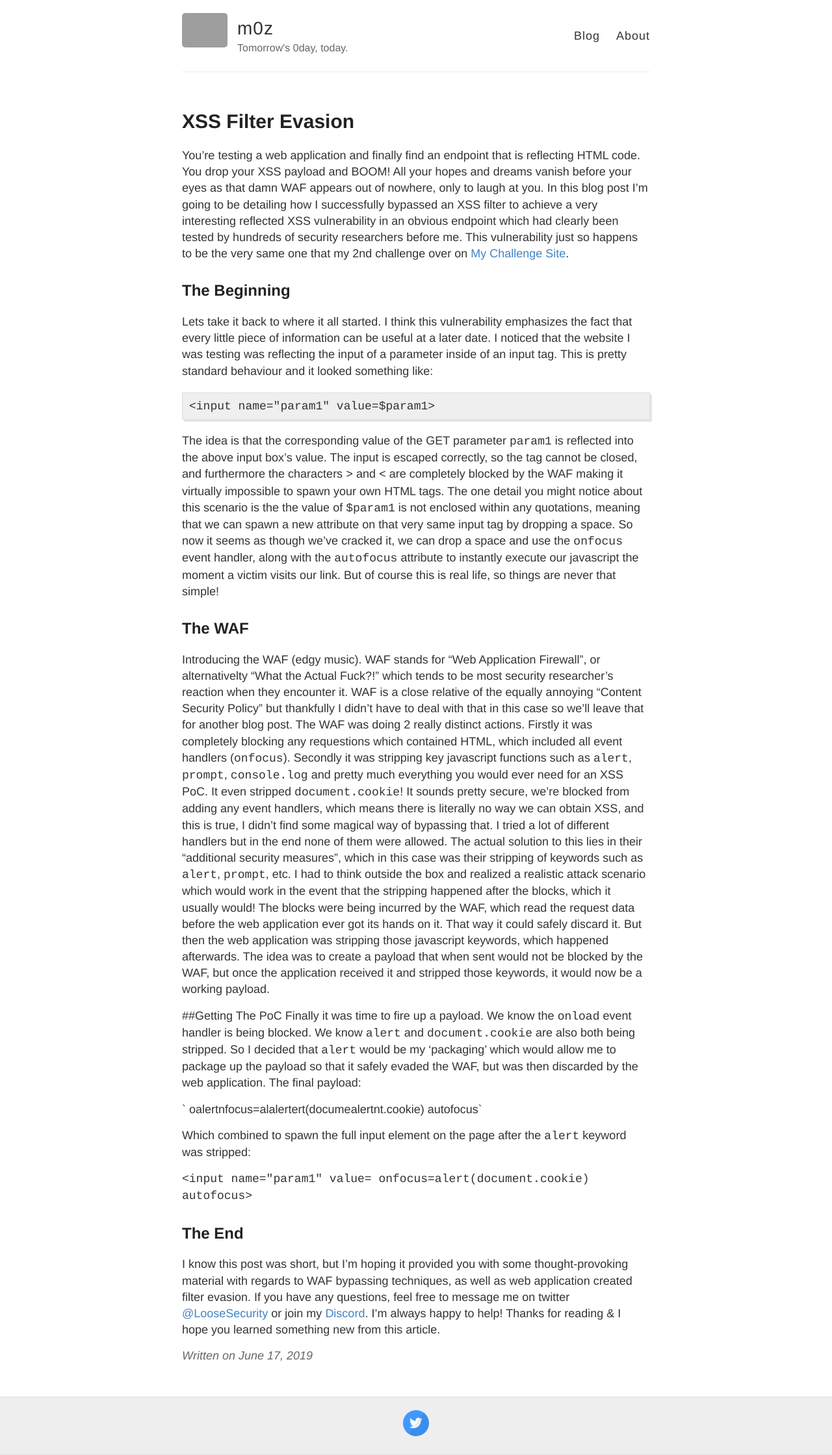
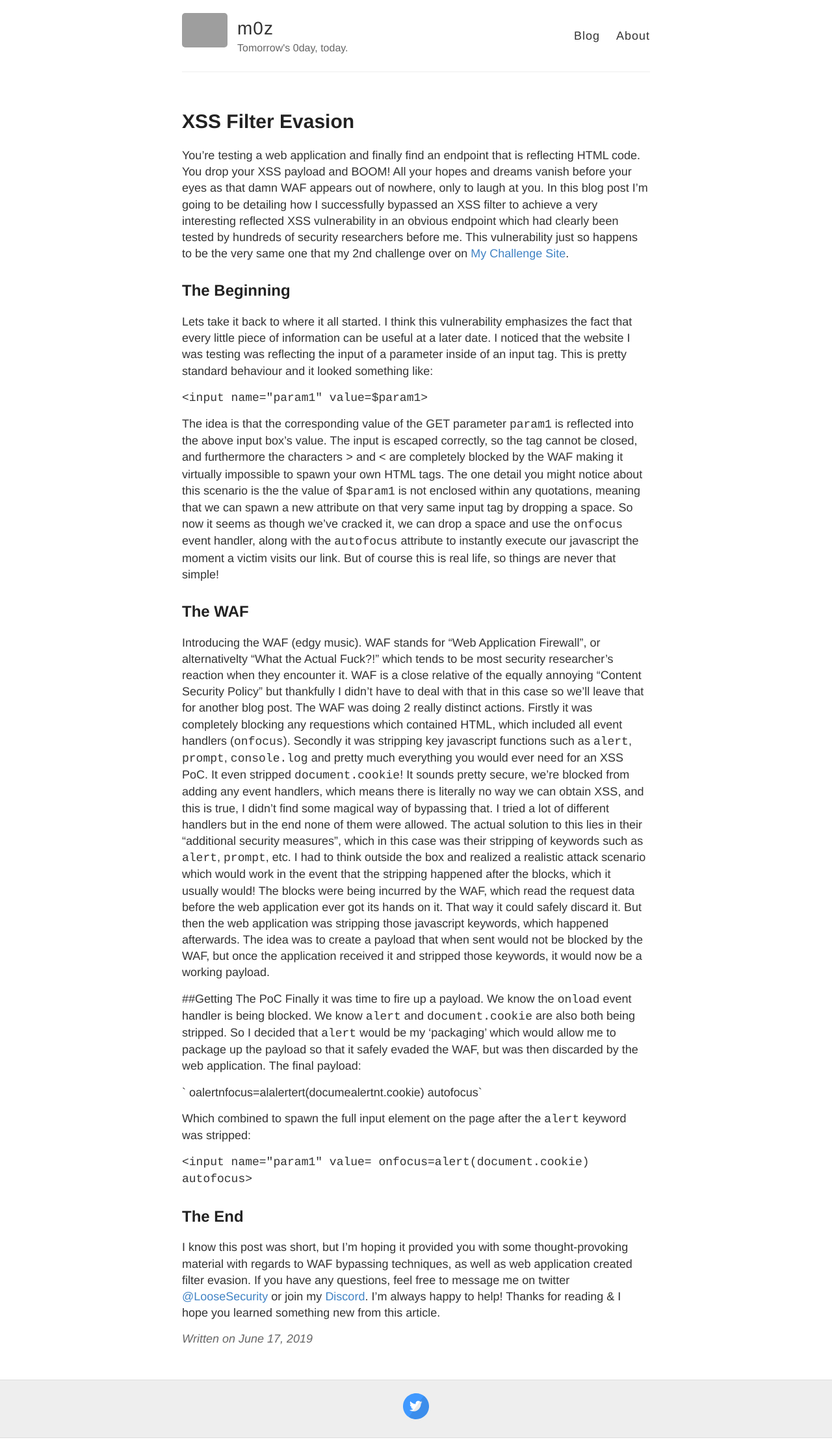
Before and after one commit to Cillian-Collins/blog, a Jekyll site: the page built from _posts/2019-6-17-XSS-Filter-Evasion.md, in a window 1280 px wide. Shown: the whole page at 65% size. Built offline with Jekyll 4.4.1, drawn with Linux system fonts in a browser that asks for light colours; after the commit the page ends 2213 px from its top, so only the background shows below that; grey boxes are pictures that could not be loaded.

Commit message:
Update 2019-6-17-XSS-Filter-Evasion.md

````diff
--- a/_posts/2019-6-17-XSS-Filter-Evasion.md
+++ b/_posts/2019-6-17-XSS-Filter-Evasion.md
@@ -11,9 +11,7 @@ This vulnerability just so happens to be the very same one that my 2nd challenge
 
 Lets take it back to where it all started. I think this vulnerability emphasizes the fact that every little piece of information can be useful at a later date. I noticed that the website I was testing was reflecting the input of a parameter inside of an input tag. This is pretty standard behaviour and it looked something like:
 
-```
-<input name="param1" value=$param1>
-```
+`<input name="param1" value=$param1>`
 
 The idea is that the corresponding value of the GET parameter `param1` is reflected into the above input box's value. The input is escaped correctly, so the tag cannot be closed, and furthermore the characters `>` and `<` are completely blocked by the WAF making it virtually impossible to spawn your own HTML tags.
 The one detail you might notice about this scenario is the the value of `$param1` is not enclosed within any quotations, meaning that we can spawn a new attribute on that very same input tag by dropping a space.
````
